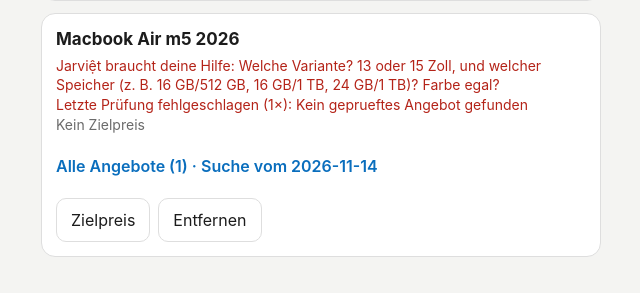
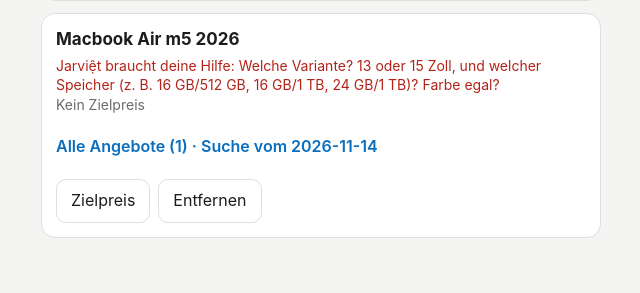
Before and after one commit to nam161298/preisalarm, a plain HTML site: page index.html in a window 1280 px wide. Shown: the part 851-1144 px from the top of the page, without its empty margins (319-959 px from the left). Drawn offline with Linux system fonts and the light colour scheme.

Commit message:
Produkte mit offener Rueckfrage nicht als Fehler zaehlen

```diff
--- a/index.html
+++ b/index.html
@@ -215,7 +215,7 @@ function render() {
     } else if (!err) {
       card.append(el('div', { className:'muted', textContent:item.eingerichtet ? 'Noch nicht geprüft.' : 'Neu: wird bei der nächsten Suche eingerichtet.' }));
     }
-    if (err) card.append(el('div', { className:'error', textContent:`Letzte Prüfung fehlgeschlagen (${err.count}×): ${err.message}` }));
+    if (err && item.eingerichtet !== 'unklar') card.append(el('div', { className:'error', textContent:`Letzte Prüfung fehlgeschlagen (${err.count}×): ${err.message}` }));
     card.append(el('div', { className:'muted', textContent:item.target ? `Zielpreis ${euro(item.target)}` : 'Kein Zielpreis' }));
     const spark = sparkline(list);
     if (spark) card.append(spark);
```
Also changed, not shown: 2 other files.
